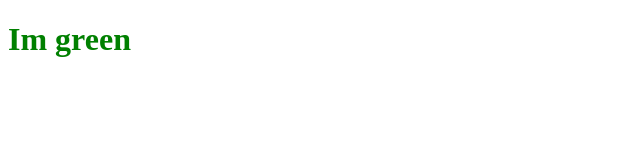
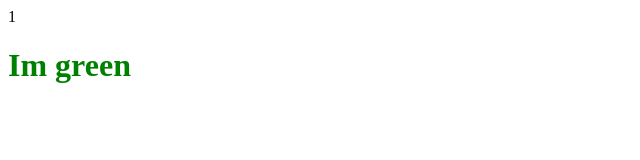
Before and after one commit to dendo0/ACT5, a plain HTML site: page external.html in a window 1280 px wide. Shown: the whole page, without its empty margins (0-640 px from the left). Drawn offline with Linux system fonts and the light colour scheme.

Commit message:
Add files via upload

```diff
--- a/external.html
+++ b/external.html
@@ -6,7 +6,7 @@
     <title>Document</title>
     <link rel="stylesheet" href="style.css">
 </head>
-<body>
+<body>1
     <h1>Im green</h1>
 </body>
 </html>
```
